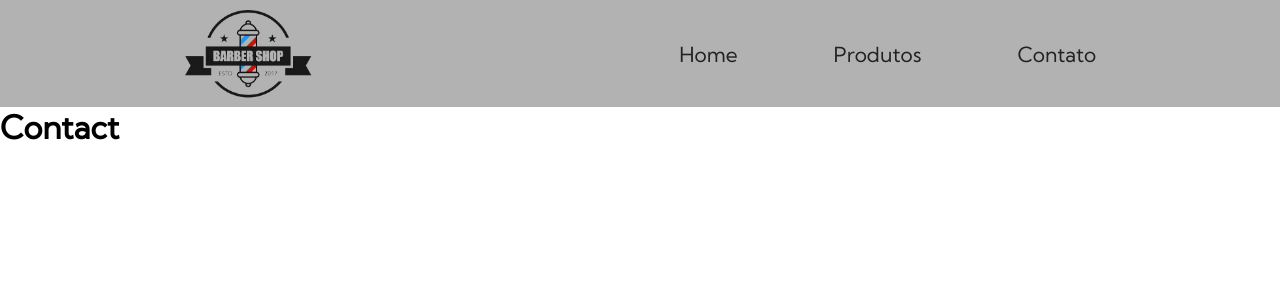
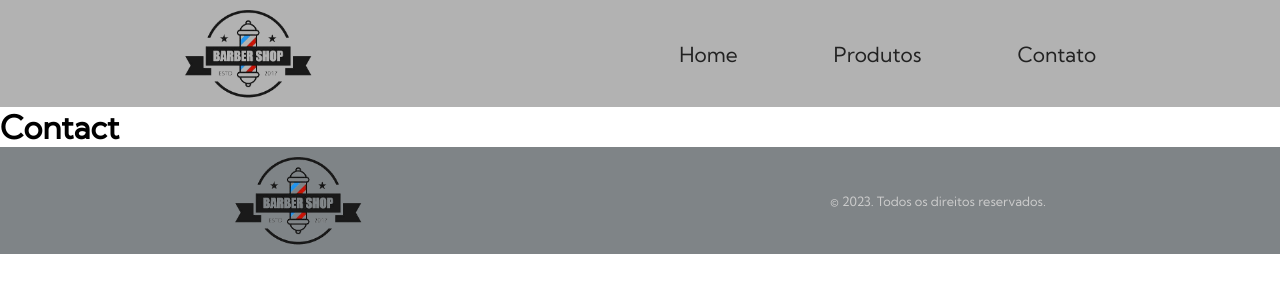
Before and after one commit to gustavo-atanazio/Barbershop, a React (Vite) app: page /contact in a window 1280 px wide. Shown: the top 300 px of the page. Built offline with nearby package versions, Linux system fonts and the light colour scheme.

Commit message:
Componente Footer

```diff
--- /dev/null
+++ b/src/components/Footer/Footer.css
@@ -0,0 +1,23 @@
+#footer {
+    background-color: var(--nav-bg-color);
+    color: #CCC;
+
+    display: flex;
+    justify-content: space-around;
+    align-items: center;
+}
+
+#footer img {
+    width: 25%;
+    margin: 0.5rem 0;
+}
+
+#footer p {
+    font-size: 0.8rem;
+}
+
+@media screen and (min-width: 768px) {
+    #footer img {
+        width: 10%;
+    }
+}
--- /dev/null
+++ b/src/components/Footer/Footer.jsx
@@ -0,0 +1,13 @@
+import './Footer.css';
+import barberLogo from '../../assets/barber_logo.png';
+
+function Footer() {
+    return (
+        <footer id='footer'>
+            <img src={barberLogo} alt="Logo da Barbershop"/>
+            <p>&#169; 2023. Todos os direitos reservados.</p>
+        </footer>
+    )
+}
+
+export default Footer;
--- a/src/routes.jsx
+++ b/src/routes.jsx
@@ -5,6 +5,7 @@ import Header from "./components/Header/Header";
 import Home from "./pages/Home";
 import Products from "./pages/Products";
 import Contact from "./pages/Contact";
+import Footer from "./components/Footer/Footer";
 
 function AppRoutes() {
     return (
@@ -15,6 +16,7 @@ function AppRoutes() {
                 <Route path="/products" element={<Products/>}/>
                 <Route path="/contact" element={<Contact/>}/>
             </Routes>
+            <Footer/>
         </BrowserRouter>
     )
 }
```
